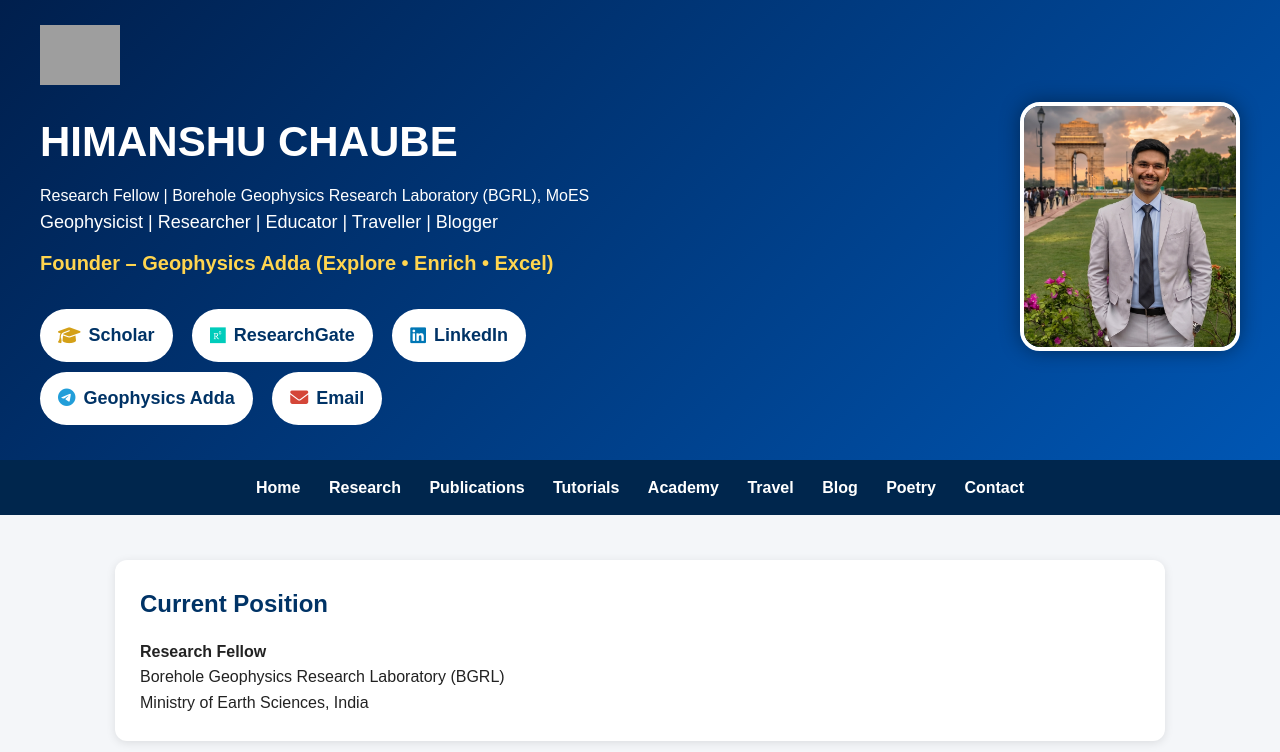
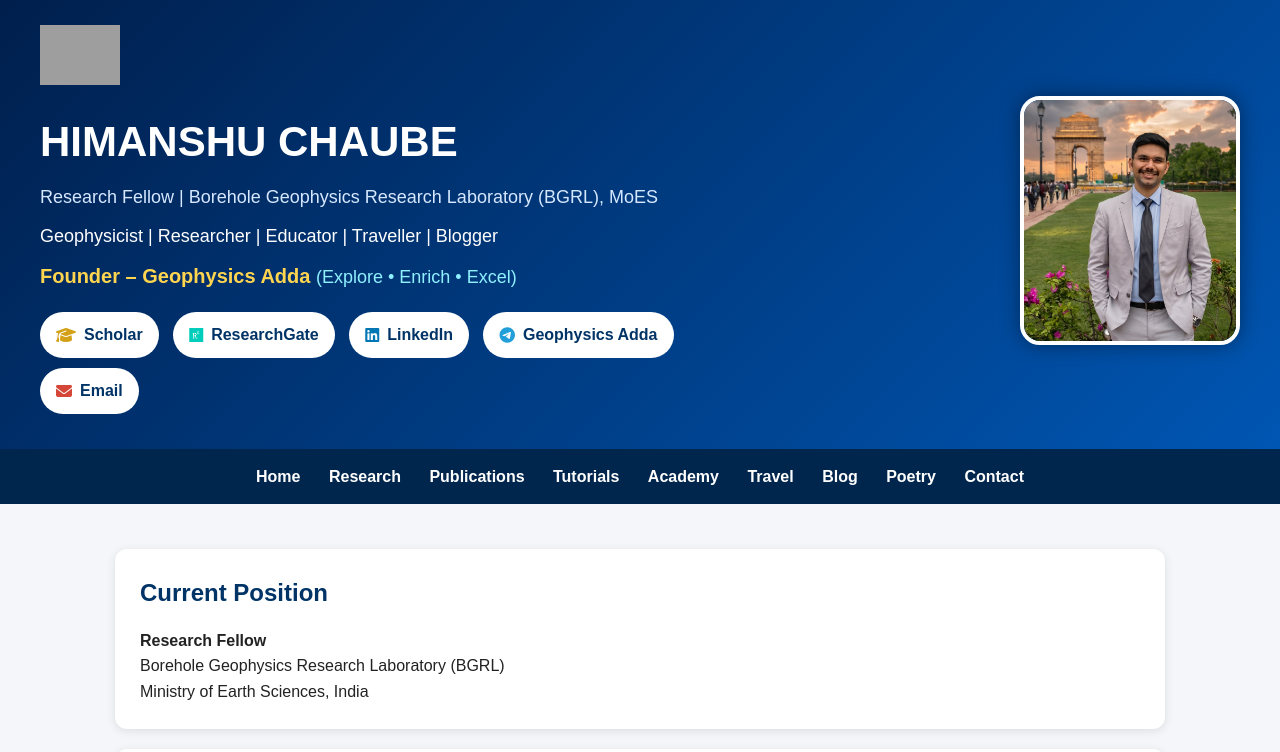
Before and after one commit to himanshuchaube/himanshuchaube.github.io, a plain HTML site: page index.html in a window 1280 px wide. Shown: the top 752 px of the page. Drawn offline with Linux system fonts and the light colour scheme; grey boxes are pictures that could not be loaded.

Commit message:
Update style.css

```diff
--- a/style.css
+++ b/style.css
@@ -332,3 +332,108 @@ footer{
 .fa-envelope{
     color:#d44638;
 }
+/* ==================================
+   DESIGNATION
+================================== */
+
+.designation{
+
+    margin-bottom:10px;
+
+    font-size:18px;
+
+    color:#d6e8ff;
+
+    font-weight:500;
+}
+
+/* ==================================
+   MOTTO INSIDE FOUNDER LINE
+================================== */
+
+.motto{
+
+    color:#8ff0ff;
+
+    font-weight:normal;
+
+    font-size:18px;
+}
+
+/* ==================================
+   SOCIAL MEDIA LINKS
+================================== */
+
+.social-icons{
+
+    margin-top:20px;
+}
+
+.social-icons a,
+.social-icons a:visited{
+
+    display:inline-flex;
+
+    align-items:center;
+
+    justify-content:center;
+
+    padding:10px 16px;
+
+    margin-right:10px;
+
+    margin-bottom:10px;
+
+    background:white;
+
+    color:#003366;
+
+    border-radius:30px;
+
+    font-size:16px;
+
+    font-weight:700;
+
+    text-decoration:none;
+
+    transition:0.3s;
+}
+
+.social-icons a:hover{
+
+    background:#ffd54f;
+
+    color:#003366;
+
+    transform:translateY(-3px);
+}
+
+.social-icons i{
+
+    margin-right:8px;
+}
+
+/* Google Scholar */
+.fa-graduation-cap{
+    color:#d4a017;
+}
+
+/* ResearchGate */
+.fa-researchgate{
+    color:#00ccbb;
+}
+
+/* LinkedIn */
+.fa-linkedin{
+    color:#0077b5;
+}
+
+/* Telegram */
+.fa-telegram{
+    color:#229ED9;
+}
+
+/* Email */
+.fa-envelope{
+    color:#d44638;
+}
```
